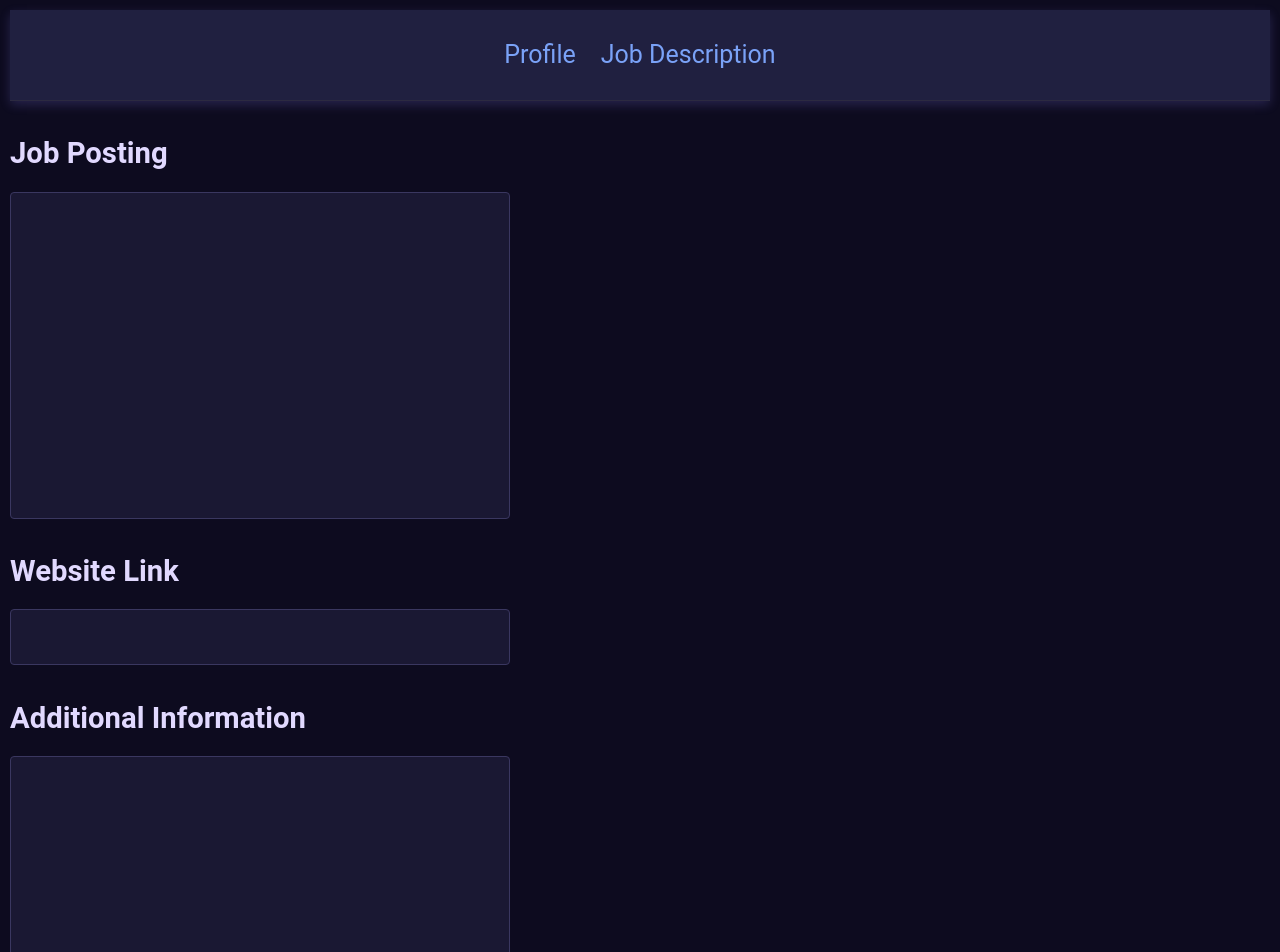
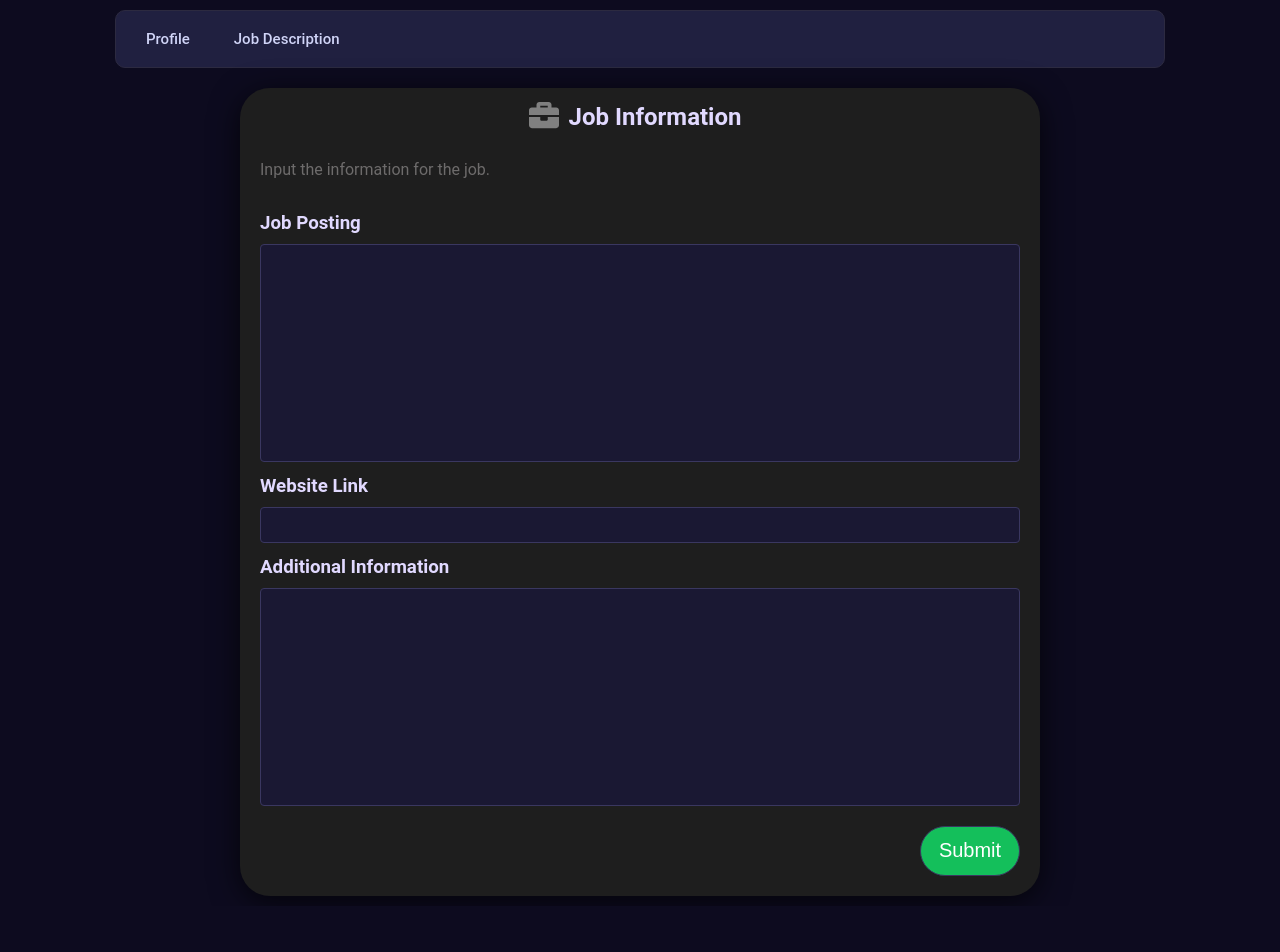
Before and after one commit to omarelwaliely/GenLetter-FE, a React (Create React App) app: page /description in a window 1280 px wide. Shown: the top 952 px of the page. After the commit the page ends 906 px from the top, so only its background shows below. Built offline with nearby package versions, Linux system fonts and the light colour scheme; no server answers.

Commit message:
style changes

```diff
--- a/package.json
+++ b/package.json
@@ -10,6 +10,7 @@
     "axios": "^1.9.0",
     "react": "^19.1.0",
     "react-dom": "^19.1.0",
+    "react-icons": "^5.5.0",
     "react-router-dom": "^7.6.2",
     "react-scripts": "5.0.1",
     "react-toastify": "^11.0.5",
--- a/src/App.css
+++ b/src/App.css
@@ -17,7 +17,7 @@ body {
   margin: 10px;
   padding: 0;
   line-height: 1.6;
-  font-size:25px;
+  font-size:16px;
 }
 
 a {
@@ -29,76 +29,130 @@ a:hover {
   text-decoration: underline;
 }
 
-button,
 input,
 textarea,
 select {
   background-color: var(--input-bg);
   color: var(--text-color);
   border: 1px solid var(--input-border);
-  padding: 0.5em;
+  padding: 8px;
   border-radius: 4px;
-  font-size: 1em;
+  font-size:16px;
 }
 
 button:hover {
-  background-color: var(--accent-color);
-  color: #000;
+  background-color:rgb(66, 216, 81);
+  color: #ffffff;
   cursor: pointer;
 }
 
 h1, h2, h3, h4, h5, h6 {
   color: #e1d9ff;
-  margin-top: 1em;
-  margin-bottom: 0.5em;
+  margin-top: 10px;
+  margin-bottom: 5px;
+  margin-right: 10px;
+}
+
+p{
+  color:rgb(109, 107, 107)
 }
 
 code, pre {
   background-color: #1b1a2f;
   color: #f2f2ff;
   font-family: monospace;
-  padding: 0.25em 0.5em;
+  padding: 4px 8px;
   border-radius: 4px;
 }
 
 pre {
   overflow-x: auto;
-  padding: 1em;
+  padding: 16px;
 }
 
 hr {
   border-color: var(--border-color);
-  margin: 2em 0;
+  margin: 16px 0;
 }
 
-.flex {
+
+
+.info-holder {
+background-color: #1e1e1e;
 display: flex;
 flex-direction: column;
-/* align-content: center;
-justify-content: center;
-align-items: center;  */
+box-shadow: 0 6px 30px rgba(0, 0, 0, 0.7);
+border-radius:30px;
+width:100vh;
+
+}
+
+.full-info-screen {
+  display: flex;
+  justify-content: center;
+  align-items: center;
+  margin-top:20px;
+  width: 100bh;
 }
 
 .info-item{
+  margin-left:20px;
+  margin-right:20px;
   display: flex;
   flex-direction: column;
-  max-width:500px;
+}
 
+.button-container{
+  display:flex;
+  justify-content:flex-end;
 }
 
 #Nav {
   display: flex;
-  flex-direction: row;
-  align-items:center;
-  justify-content:center;
+  align-items: center;
+  justify-content: space-between;
+  max-width: 1000px;
+  margin: 10px auto;
+  padding: 12px 24px;
   background-color: var(--nav-bg);
-  box-shadow: 0 4px 10px rgba(140, 130, 255, 0.2);
-  border-bottom: 1px solid var(--border-color);
-  padding: 1em;
-  gap: 1em;
+  border-radius: 10px;
+  border: 1px solid var(--border-color);
 }
 
+.nav-logo {
+  height: 36px;
+  width: auto;
+}
+
+.nav-links {
+  display: flex;
+  gap: 32px;
+}
+
+.nav-links a {
+  color: var(--text-color);
+  font-weight: 500;
+  font-size: 15px;
+  padding: 4px 6px;
+  border-radius: 6px;
+  transition: background-color 0.2s ease;
+}
+
+.nav-links a:hover {
+  background-color: var(--accent-color);
+  color: white;
+  text-decoration: none;
+}
 
 textarea {
   resize: none;
 }
+
+
+button{
+  background-color:rgb(20, 191, 91);
+  color: #ffffff;
+  border: 1px solid var(--input-border);
+  font-size: 20px;
+  padding:4px;
+}
--- a/src/components/Navbar.jsx
+++ b/src/components/Navbar.jsx
@@ -1,13 +1,17 @@
-import '../App.css'
+import '../App.css';
 import { Link } from 'react-router-dom';
+// import logo from '../assets/logo.png';
 
 function Navbar() {
   return (
-    <div id='Nav'>
-      <Link to="/">Profile</Link>
-      <Link to="/description">Job Description</Link>
+    <div id="Nav">
+      {/* <img src={logo} alt="Logo" className="nav-logo" /> */}
 
-    </div >
+      <div className="nav-links">
+        <Link to="/">Profile</Link>
+        <Link to="/description">Job Description</Link>
+      </div>
+    </div>
   );
 }
 
--- a/src/pages/EditLetter.jsx
+++ b/src/pages/EditLetter.jsx
@@ -2,6 +2,8 @@ import '../App.css'
 import useWebSocket from 'react-use-websocket';
 import { useEffect, useState, useCallback, useRef } from 'react';
 import { ReadyState } from 'react-use-websocket';
+import { SlEnvolopeLetter } from "react-icons/sl";
+
 function EditLetterPage() {
   const [currGeneratedLetter, setcurrGeneratedLetter] = useState("")
   const getSocketUrl = useCallback(() => { //establishes connection
@@ -37,10 +39,19 @@ function EditLetterPage() {
 
   }, [lastMessage]);
   return (
-    <div className='info-item'>
-      <h3>Generated Letter</h3>
-      <textarea style={{ height: 800, width: 800 }} value={currGeneratedLetter} onChange={handleLetterChange} />
-
+    <div className='full-info-screen'>
+      <div className='info-holder'>
+        <div style={{ display: 'flex', flexDirection: 'row', justifyContent: 'center', alignItems: 'center' }}>
+          <SlEnvolopeLetter size={30} color='grey' />
+          <h2 style={{ marginLeft: 10 }}>Generated Letter</h2>
+        </div>
+        <div className='info-item'>
+          <p>View and update letter. Note that at it may still be generating.</p>
+        </div>
+        <div className='info-item'>
+          <textarea style={{ height: 650, marginBottom: 10 }} value={currGeneratedLetter} onChange={handleLetterChange} />
+        </div>
+      </div>
     </div >
   );
 }
--- a/src/pages/GenerateCoverLetter.jsx
+++ b/src/pages/GenerateCoverLetter.jsx
@@ -3,6 +3,8 @@ import { useEffect, useState } from 'react';
 import axios from 'axios';
 import { ToastContainer, toast } from 'react-toastify';
 import { useNavigate } from 'react-router-dom';
+import { FaBriefcase } from "react-icons/fa";
+
 
 
 function GenerateCoverLetterPage() {
@@ -56,10 +58,18 @@ function GenerateCoverLetterPage() {
 
 
   return (
-    <div className='flex'>
+    <div className='full-info-screen'>
+      <div className='info-holder'>
+        <div style={{ display: 'flex', flexDirection: 'row', justifyContent: 'center', alignItems: 'center' }}>
+          <FaBriefcase size={30} color='grey' />
+          <h2 style={{ marginLeft: 10 }}>Job Information</h2>
+        </div>
+        <div className='info-item'>
+          <p>Input the information for the job.</p>
+        </div>
         <div className='info-item'>
           <h3>Job Posting</h3>
-        <textarea style={{ height: 300 }} onChange={handleFieldChange} name='posting' value={postingData.posting} />   </div>
+          <textarea style={{ height: 200 }} onChange={handleFieldChange} name='posting' value={postingData.posting} />   </div>
 
         <div className='info-item'>
           <h3>Website Link</h3>
@@ -68,11 +78,13 @@ function GenerateCoverLetterPage() {
 
         <div className='info-item' >
           <h3>Additional Information</h3>
-        <textarea style={{ height: 300 }} onChange={handleFieldChange} name='additional_info' value={postingData.additional_info} />
+          <textarea style={{ height: 200 }} onChange={handleFieldChange} name='additional_info' value={postingData.additional_info} />
 
         </div>
-
-      <button style={{ marginTop: 20, height: 100, width: 200, borderRadius: 100 }} onClick={submitButton} > Submit </button>
+        <div className='button-container'>
+          <button style={{ margin: 20, height: 50, width: 100, borderRadius: 100 }} onClick={submitButton} > Submit </button>
+        </div>
+      </div>
     </div>
   );
 }
--- a/src/pages/UserInformationPage.jsx
+++ b/src/pages/UserInformationPage.jsx
@@ -1,7 +1,8 @@
 import '../App.css'
 import { useEffect, useState } from 'react';
 import axios from 'axios';
-import { ToastContainer, toast } from 'react-toastify';
+import { toast } from 'react-toastify';
+import { FaUser } from "react-icons/fa";
 
 
 
@@ -72,7 +73,15 @@ function UserInformationPage() {
 
 
   return (
-    <div className='flex'>
+    <div className='full-info-screen'>
+      <div className='info-holder'>
+        <div style={{ display: 'flex', flexDirection: 'row', justifyContent: 'center', alignItems: 'center' }}>
+          <FaUser size={30} color='grey' />
+          <h2 style={{ marginLeft: 10 }}>Profile Information</h2>
+        </div>
+        <div className='info-item'>
+          <p>View or update your profile.</p>
+        </div>
         <div className='info-item'>
           <h3>Name</h3>
           <input value={userData.name} name="name" onChange={handleFieldChange} />
@@ -85,7 +94,7 @@ function UserInformationPage() {
 
         <div className='info-item'>
           <h3>Additional Information</h3>
-        <textarea style={{ height: 400 }} value={userData.additional_info} name="additional_info" onChange={handleFieldChange} />
+          <textarea style={{ height: 200 }} value={userData.additional_info} name="additional_info" onChange={handleFieldChange} />
 
         </div>
         <div className='info-item'>
@@ -94,9 +103,11 @@ function UserInformationPage() {
 
           <input type="file" name='file_name' onChange={handleFieldChange} />
         </div>
-
-      <button style={{ marginTop: 20, height: 100, width: 200, borderRadius: 100 }} onClick={saveButton} > Save </button>
+        <div className='button-container'>
+          <button style={{ margin: 20, height: 50, width: 100, borderRadius: 100 }} onClick={saveButton} > Save </button>
+        </div>
       </div >
+    </div>
   );
 }
 
```
Also changed, not shown: 1 other file (tests, documents, lock files or other folders). Lines whose indentation alone changed are shown as unchanged.
